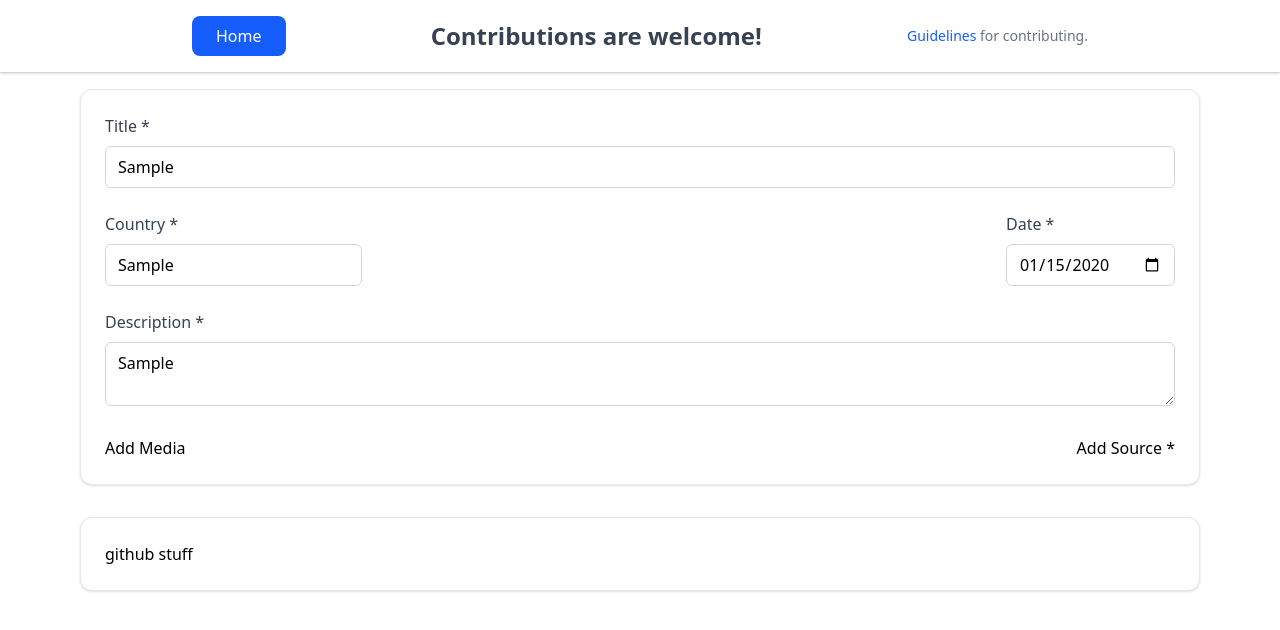
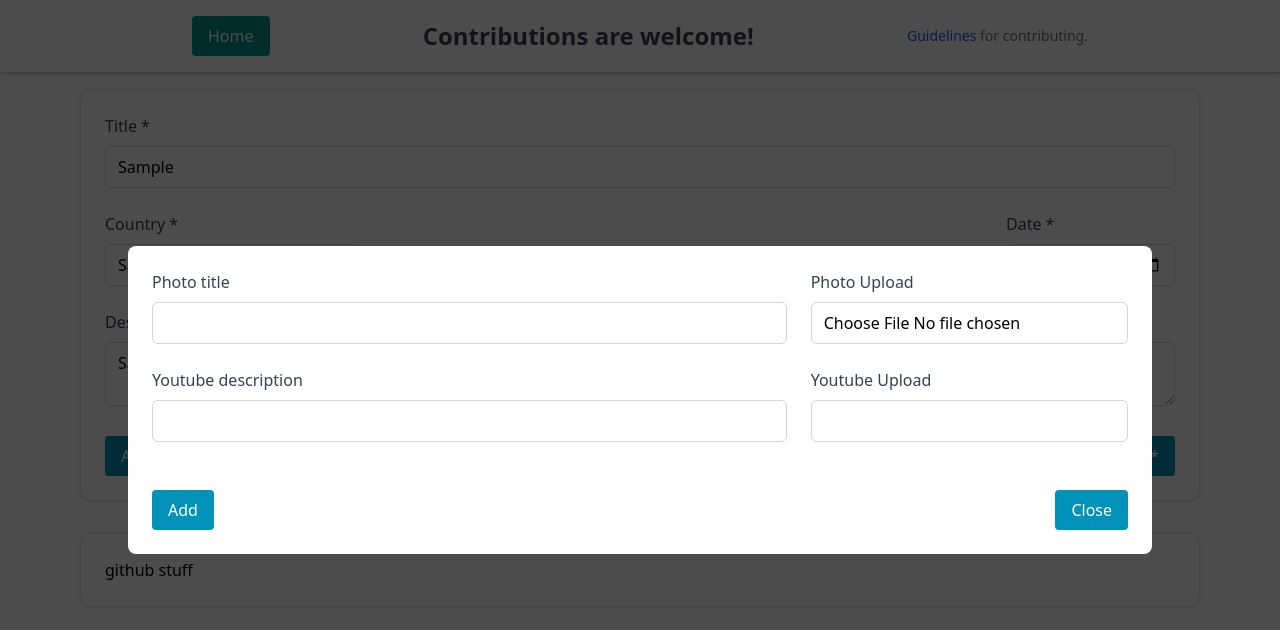
Before and after one commit to jmetzg11/american-empire, a SvelteKit app in the folder frontend/: page /contribute in a window 1280 px wide. Both pictures are taken after typing "Sample", "Sample", "2020-01-15", "Sample" into the empty fields and a click on the button "Add Media". Shown: the top 630 px of the page. Built offline with nearby package versions, Linux system fonts and the light colour scheme.

Commit message:
Add modal for adding media

```diff
--- a/frontend/src/app.css
+++ b/frontend/src/app.css
@@ -19,3 +19,23 @@
 .input {
 	@apply w-full rounded-md border border-gray-300 px-3 py-2 placeholder:text-gray-400 focus:border-blue-500 focus:ring-2 focus:ring-blue-500 focus:outline-none;
 }
+
+.modal-wrapper {
+	@apply fixed inset-0 z-50 flex items-center justify-center bg-black/70 p-4;
+}
+
+.modal-content {
+	@apply mx-4 w-full max-w-5xl rounded-lg bg-white p-6;
+}
+
+.btn {
+	@apply cursor-pointer rounded bg-teal-600 px-4 py-2 text-white hover:bg-teal-700;
+}
+
+.btn-2 {
+	@apply cursor-pointer rounded bg-cyan-600 px-4 py-2 text-white hover:bg-cyan-700;
+}
+
+.btn-3 {
+	@apply cursor-pointer rounded bg-rose-600 px-4 py-2 text-white hover:bg-rose-700;
+}
--- a/frontend/src/routes/components/GuidelinesModal.svelte
+++ b/frontend/src/routes/components/GuidelinesModal.svelte
@@ -1,5 +1,5 @@
 <script>
-	let { showGuidelinesModal = $bindable(false) } = $props();
+	let { showGuidelinesModal = $bindable() } = $props();
 
 	function closeModal() {
 		showGuidelinesModal = false;
@@ -7,16 +7,32 @@
 </script>
 
 {#if showGuidelinesModal}
-	<div class="fixed inset-0 z-50 flex items-center justify-center bg-black bg-opacity-50">
-		<div class="mx-4 w-full max-w-md rounded-lg bg-white p-6">
+	<div class="modal-wrapper">
+		<div class="modal-content">
 			<h2 class="mb-4 text-xl font-bold">Guidelines</h2>
-			<p>Your guidelines content here...</p>
-			<button
-				onclick={closeModal}
-				class="mt-4 rounded bg-blue-600 px-4 py-2 text-white hover:bg-blue-700"
-			>
-				Close
-			</button>
+
+			<div class="space-y-4">
+				<div>
+					<h3 class="mb-2 font-semibold text-gray-800">Event Submissions</h3>
+					<p class="mb-2 text-gray-600">
+						Descriptions should be detailed but concise as they serve as reference material. Every
+						event must include:
+					</p>
+					<ul class="mb-2 ml-4 list-disc text-sm text-gray-600">
+						<li>Title</li>
+						<li>Date</li>
+						<li>Source</li>
+					</ul>
+					<p class="text-gray-600">Site editors have final say on what gets published.</p>
+				</div>
+
+				<div>
+					<h3 class="mb-2 font-semibold text-gray-800">Code Contributions</h3>
+					<p class="text-gray-600">Contributions to the codebase are also welcome.</p>
+				</div>
+			</div>
+
+			<button onclick={closeModal} class="btn mt-6"> Close </button>
 		</div>
 	</div>
 {/if}
--- a/frontend/src/routes/components/Header.svelte
+++ b/frontend/src/routes/components/Header.svelte
@@ -18,12 +18,7 @@
 <div class="border-b border-gray-300 bg-white p-4 shadow-sm">
 	<div class="mx-auto flex max-w-4xl items-center justify-between">
 		{#if isEventPage || isContributePage}
-			<a
-				href="/"
-				class="inline-block rounded-lg bg-blue-600 px-6 py-2 font-medium text-white transition-colors duration-200 hover:bg-blue-700 focus:outline-none focus:ring-2 focus:ring-blue-500 focus:ring-offset-2"
-			>
-				Home
-			</a>
+			<a href="/" class="btn"> Home </a>
 		{:else}
 			<div class="relative">
 				<select
@@ -44,19 +39,9 @@
 			</div>
 		{/if}
 		{#if isEventPage}
-			<a
-				href="/correction"
-				class="inline-block rounded-lg bg-blue-600 px-6 py-2 font-medium text-white transition-colors duration-200 hover:bg-blue-700 focus:outline-none focus:ring-2 focus:ring-blue-500 focus:ring-offset-2"
-			>
-				Edit
-			</a>
+			<a href="/correction" class="btn"> Edit </a>
 		{:else if !isEventPage && !isContributePage}
-			<a
-				href="/contribute"
-				class="inline-block rounded-lg bg-blue-600 px-6 py-2 font-medium text-white transition-colors duration-200 hover:bg-blue-700 focus:outline-none focus:ring-2 focus:ring-blue-500 focus:ring-offset-2"
-			>
-				Contribute
-			</a>
+			<a href="/contribute" class="btn"> Contribute </a>
 		{:else if isContributePage}
 			<div class="text-2xl font-bold text-gray-700">Contributions are welcome!</div>
 			<div class="text-sm text-gray-500">
@@ -69,4 +54,4 @@
 	</div>
 </div>
 
-<GuidelinesModal bind:show={showGuidelinesModal} />
+<GuidelinesModal bind:showGuidelinesModal />
--- a/frontend/src/routes/contribute/components/MediaModal.svelte
+++ b/frontend/src/routes/contribute/components/MediaModal.svelte
@@ -1,3 +1,76 @@
 <script>
-	let { shoeMedia, media = $bindable() } = $props();
+	let { showMediaModal = $bindable(), media = $bindable() } = $props();
+	let photoTitle = $state('');
+	let photoFile = $state(null);
+	let youtubeTitle = $state('');
+	let youtubeUrl = $state('');
+	let canSubmit = $derived((photoFile?.[0] && photoTitle) || (youtubeUrl && youtubeTitle));
+	$inspect(canSubmit);
+
+	function addMedia() {
+		if (photoFile?.[0] && photoTitle) {
+			media.push({
+				type: 'photo',
+				file: photoFile[0],
+				title: photoTitle
+			});
+			photoTitle = '';
+			photoFile = null;
+		}
+		if (youtubeUrl && youtubeTitle) {
+			media.push({
+				type: 'youtube',
+				url: youtubeUrl,
+				title: youtubeTitle
+			});
+			youtubeTitle = '';
+			youtubeUrl = '';
+		}
+	}
+
+	function closeModal() {
+		showMediaModal = false;
+	}
 </script>
+
+{#if showMediaModal}
+	<div class="modal-wrapper">
+		<div class="modal-content space-y-6">
+			{#each media as m}
+				<div>{media.title}</div>
+				<div>{media.type}</div>
+				<button class="btn-3">Remove</button>
+			{/each}
+			<div class="flex justify-between">
+				<div class="flex-2/3 mr-6">
+					<label for="photo-title" class="label">Photo title</label>
+					<input id="photo-title" type="text" class="input" bind={photoTitle} />
+				</div>
+				<div class="flex-1/3">
+					<label for="photo-file" class="label">Photo Upload</label>
+					<input id="photo-file" type="file" class="input" bind={photoFile} />
+				</div>
+			</div>
+			<div class="flex justify-between">
+				<div class="flex-2/3 mr-6">
+					<label for="youtube-title" class="label">Youtube description</label>
+					<input id="youtube-title" class="input" type="text" bind={youtubeTitle} />
+				</div>
+				<div class="flex-1/3">
+					<label for="youtube-url" class="label">Youtube Upload</label>
+					<input id="youtube-url" type="text" class="input" bind={youtubeUrl} />
+				</div>
+			</div>
+
+			<div class="flex justify-between">
+				{canSubmit}
+				<button
+					class="btn-2 mt-6 disabled:cursor-not-allowed disabled:bg-gray-400 disabled:text-gray-600"
+					onclick={addMedia}
+					disabled={canSubmit}>Add</button
+				>
+				<button class="btn-2 mt-6" onclick={closeModal}>Close</button>
+			</div>
+		</div>
+	</div>
+{/if}
--- a/frontend/src/routes/contribute/components/NewEvent.svelte
+++ b/frontend/src/routes/contribute/components/NewEvent.svelte
@@ -1,4 +1,6 @@
 <script>
+	import MediaModal from './MediaModal.svelte';
+
 	let country = $state('');
 	let title = $state('');
 	let date = $state('');
@@ -49,9 +51,15 @@
 				></textarea>
 			</div>
 			<div class="flex justify-between">
-				<button type="button" onclick={() => (showMediaModal = true)}>Add Media</button>
-				<button type="button" onclick={() => (showSourceModal = true)}>Add Source *</button>
+				<button type="button" onclick={() => (showMediaModal = true)} class="btn-2"
+					>Add Media</button
+				>
+				<button type="button" onclick={() => (showSourceModal = true)} class="btn-2">
+					Add Source *
+				</button>
 			</div>
 		</div>
 	</div>
 </div>
+
+<MediaModal bind:showMediaModal {media} />
--- a/frontend/src/routes/event/[id]/components/PhotoModal.svelte
+++ b/frontend/src/routes/event/[id]/components/PhotoModal.svelte
@@ -1,5 +1,5 @@
 <script>
-	let { showPhotoModal = $bindable(false), media = null } = $props();
+	let { showPhotoModal = $bindable(), media = null } = $props();
 
 	function handleClose() {
 		showPhotoModal = false;
@@ -17,7 +17,7 @@
 		role="button"
 		tabindex="0"
 		aria-label="Close photo modal background"
-		class="fixed inset-0 z-50 flex items-center justify-center bg-black/70 p-4"
+		class="modal-wrapper"
 		onclick={handleClose}
 		onkeydown={handleKeydown}
 	>
```
